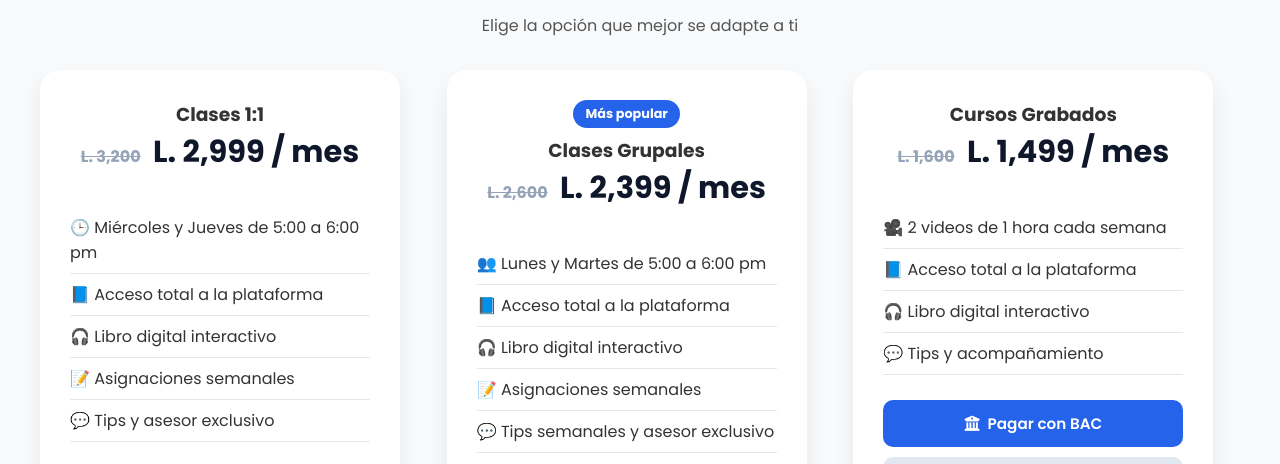
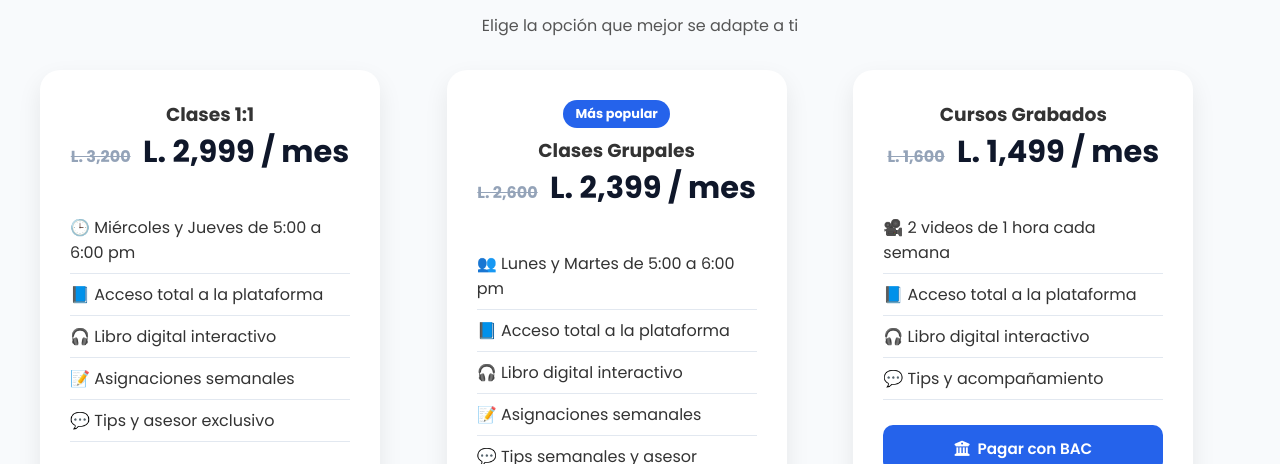
Before and after one commit to ricardocontrerashn/ricardocontrerashn, a plain HTML site: page index.html in a window 1280 px wide. Shown: the part 2866-3330 px from the top of the page. Drawn offline with Linux system fonts and the light colour scheme; a script that the page names is missing.

Commit message:
Update index.html

```diff
--- a/index.html
+++ b/index.html
@@ -69,7 +69,7 @@ section p {font-size:1rem; color:#555; margin-bottom:2rem;}
 /* ===== PRECIOS ===== */
 .pricing {background:#f8fafc; padding:80px 20px; text-align:center;}
 .pricing-container {display:grid; grid-template-columns:repeat(auto-fit,minmax(350px,1fr)); gap:20px; justify-content:center; max-width:1200px; margin:0 auto;}
-.pricing-card {position:relative; background:white; border-radius:20px; box-shadow:0 10px 25px rgba(0,0,0,0.08); padding:30px; max-width:360px; overflow:hidden; transition:transform 0.3s ease, box-shadow 0.3s ease;}
+.pricing-card {position:relative; background:white; border-radius:20px; box-shadow:0 10px 25px rgba(0,0,0,0.08); padding:30px; max-width:340px; overflow:hidden; transition:transform 0.3s ease, box-shadow 0.3s ease;}
 .pricing-card::before {content:""; position:absolute; inset:0; border-radius:20px; border:2px solid transparent; background:linear-gradient(90deg,transparent,rgba(37,99,235,0.9),transparent) border-box; mask:linear-gradient(#fff 0 0) padding-box, linear-gradient(#fff 0 0); -webkit-mask-composite:destination-out; opacity:0; pointer-events:none;}
 .pricing-card:hover::before {opacity:1; animation:moveLight 1.5s linear infinite;}
 @keyframes moveLight {0%{background-position:0% 50%;}100%{background-position:200% 50%;}}
```
